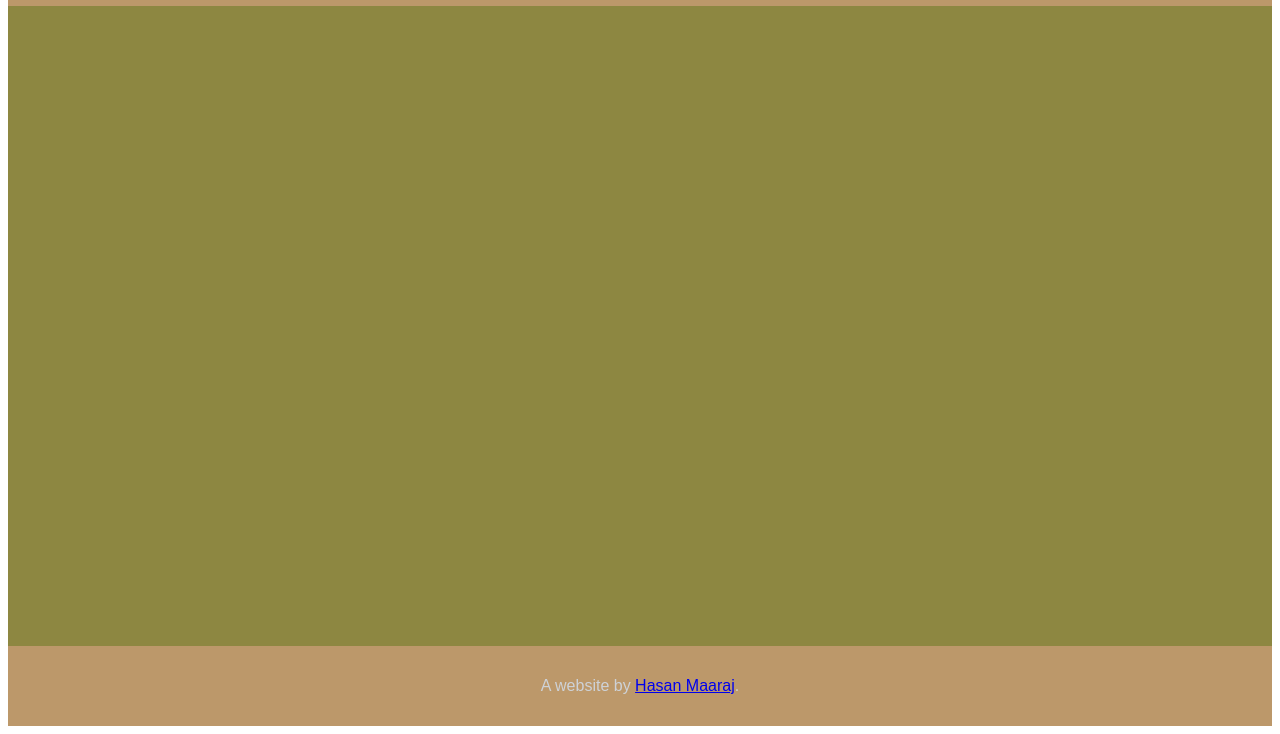
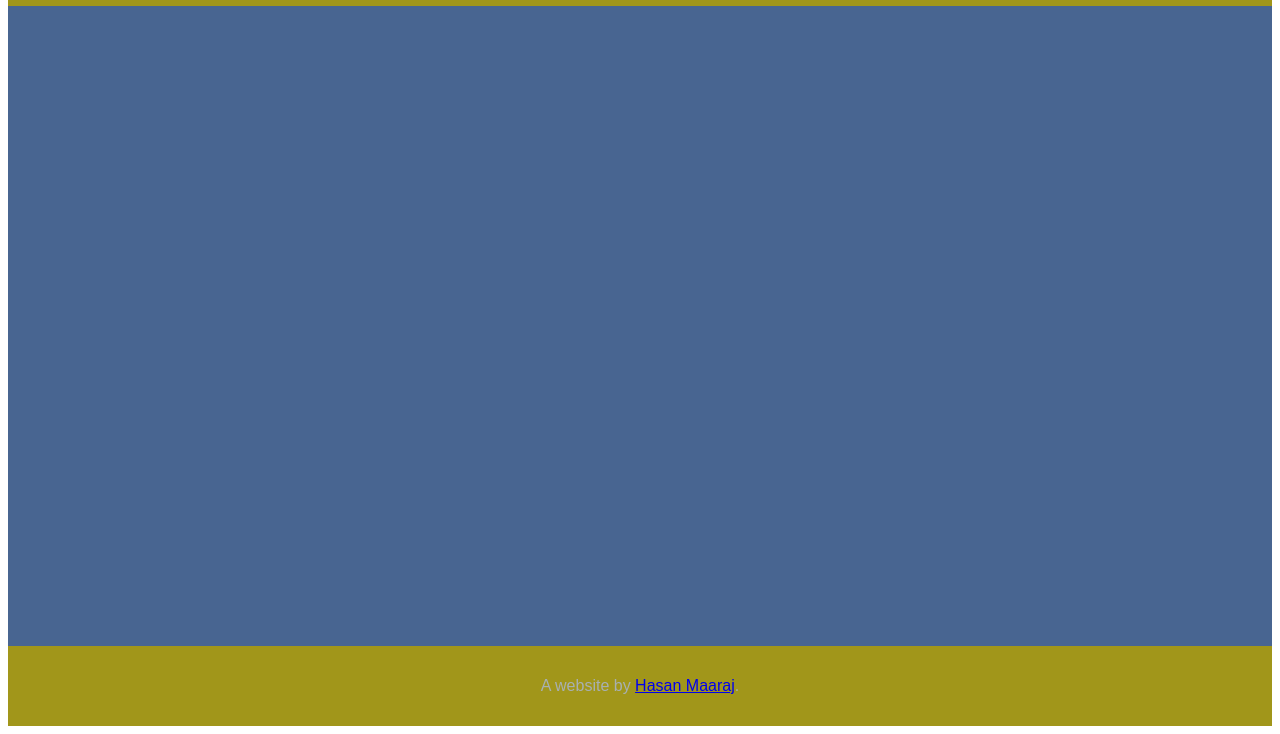
Before and after one commit to HasanMaaraj/Battleship, a website built with webpack: page src/layout.html in a window 1280 px wide. Shown: the part 82-816 px from the top of the page. Built offline with nearby package versions, Linux system fonts and the light colour scheme.

Commit message:
Edit color palette

```diff
--- a/src/style.css
+++ b/src/style.css
@@ -1,11 +1,12 @@
 :root {
-    --earth-color: #BC986A;
-    --light-earth-color: #DAAD86;
+    --earth-color: #8D8741;
+    --light-earth-color: #a1961a;
     --sea-color: #659DBD;
-    --tree-color: #8D8741;
+    --light-sea-color: #659DBD;
+    --dark-sea-color: #486591;
     --danger-color: #FF5B00;
     --safe-color: #CCFFFF;
-    --steel-color: #CED2D7;
+    --steel-color: #A8B0B2;
 }
 
 body {
@@ -18,12 +19,12 @@ footer {
     display: flex;
     align-items: center;
     justify-content: center;
-    background-color: var(--earth-color);
+    background-color: var(--light-earth-color);
     height: max(10vh, 75px);
 }
 
 main {
-    background-color: var(--tree-color);
+    background-color: var(--dark-sea-color);
     height: max(80vh, 600px);
 }
 
```
Also changed, not shown: dist/main.js.
